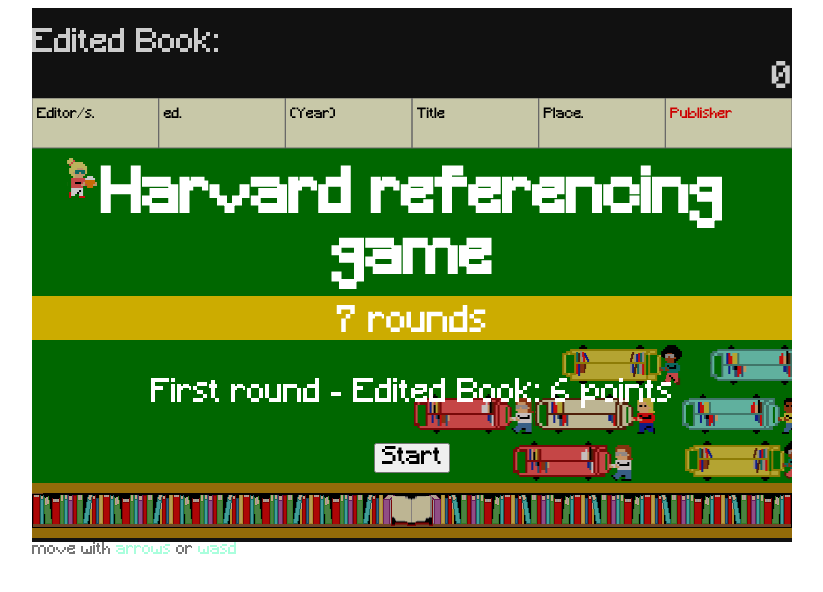
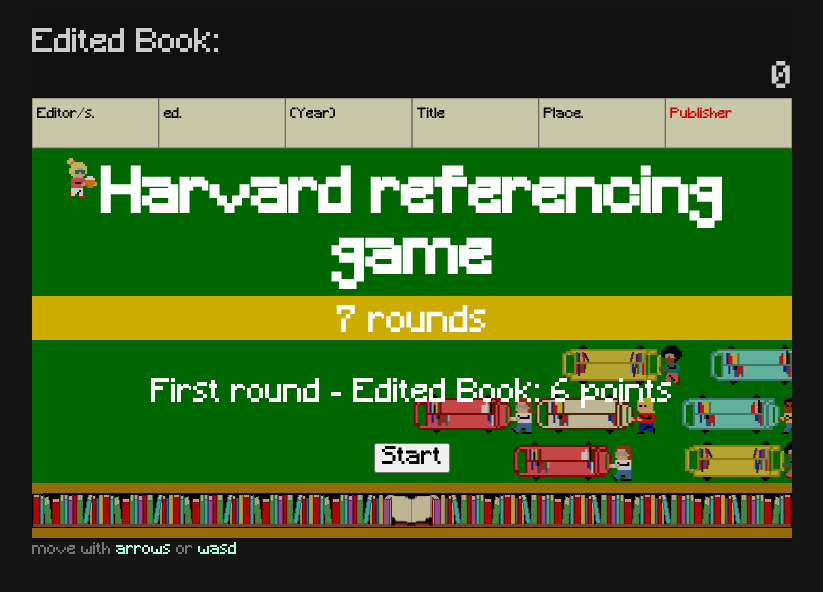
Before and after one commit to rtalbot89/ref-game, a plain HTML site: page index.html in a window 1280 px wide. Shown: the whole page, without its empty margins (228-1051 px from the left). Drawn offline with Linux system fonts and the light colour scheme.

Commit message:
inline copyright message and body style

```diff
--- a/css/app.css
+++ b/css/app.css
@@ -22,7 +22,7 @@
     font-style: normal;
 
 }
-.id7-main-content {
+body {
 	 background-color: #151515;
 	  font-family: minecraftmedium;
 }
```
Also changed, not shown: js/app.js (+11 -0 lines).
